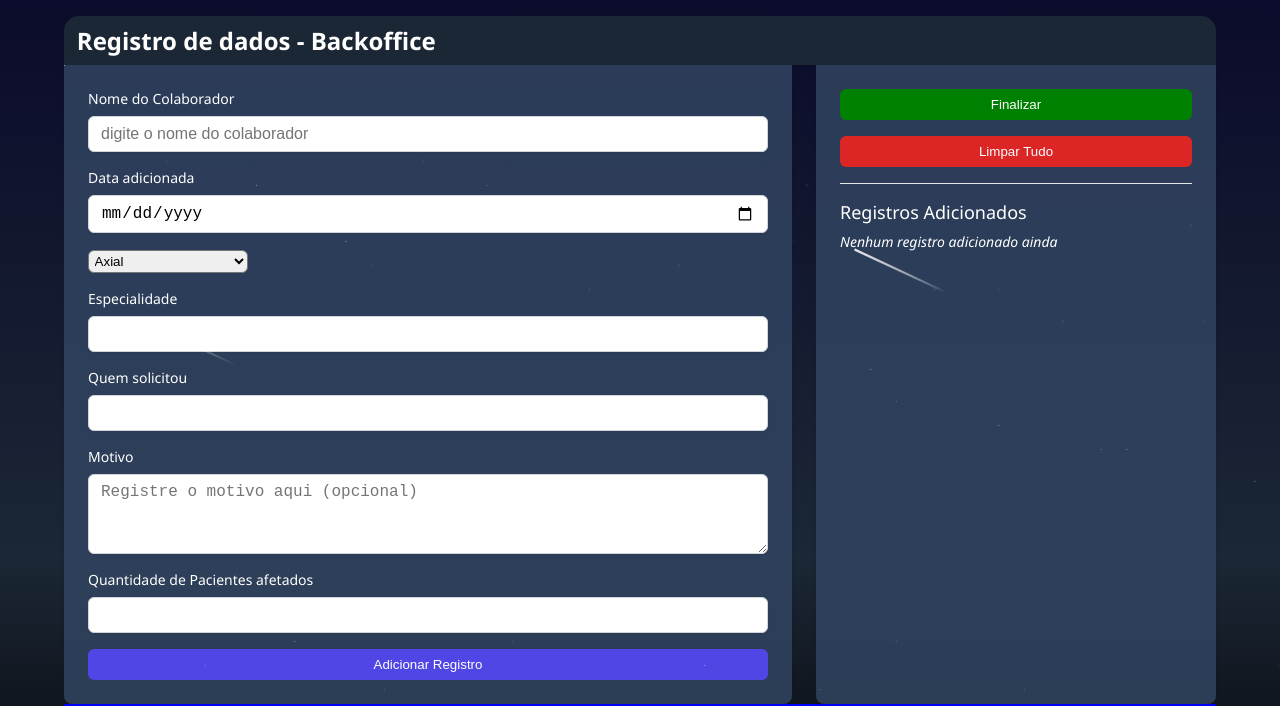
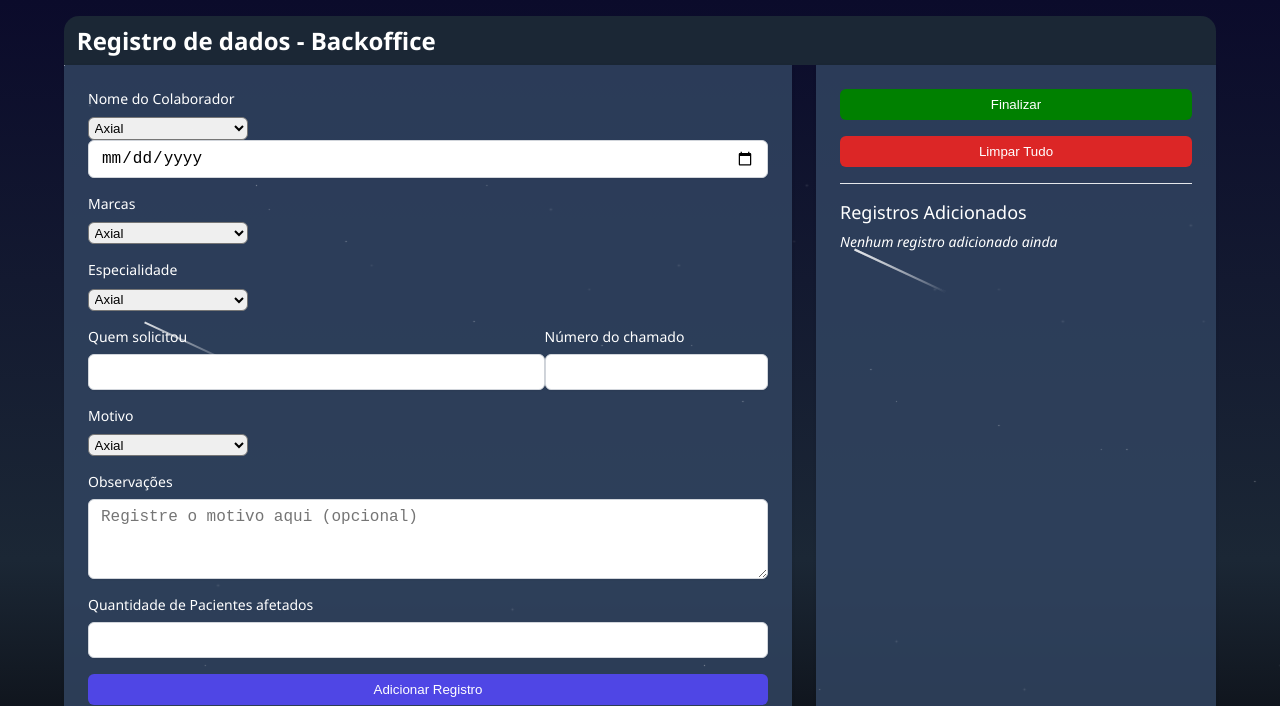
Before and after one commit to ronald1134/Project_forms, a plain HTML site: page index.html in a window 1280 px wide. Shown: the top 706 px of the page. Drawn offline with Linux system fonts and the light colour scheme.

Commit message:
add: Novos campos

```diff
--- a/index.html
+++ b/index.html
@@ -26,7 +26,21 @@
                 <form id="bloco-form" autocomplete="off">
                     <div class="form-group">
                         <label for="nome" class="form-label">Nome do Colaborador</label>
-                        <input type="text" id="nome" name="nome" class="form-input" placeholder="digite o nome do colaborador" minlength="3">
+                        <select class="seleção-marca" name="marcas" id="marcas">
+                            <option value="Axial">Axial</option>
+                            <option value="Cedimagem">Cedimagem</option>
+                            <option value="Delfin">Delfin</option>
+                            <option value="GCO">GCO</option>
+                            <option value="Multiscan">Multiscan</option>
+                            <option value="Plani Pro">Plani Pro</option>
+                            <option value="Pro Echo">Pro Echo</option>
+                            <option value="Cepem">Cepem</option>
+                            <option value="Sabedotti">Sabedotti</option>
+                            <option value="CDB">CDB</option>
+                            <option value="Umdi">Umdi</option>
+                            <option value="Gold">Gold</option>
+                            <option value="CDA">CDA</option>
+                            <option value="CDAF">CDAF</option>
                     </div>
 
                     <div class="form-group">
@@ -35,6 +49,7 @@
                     </div>
 
                     <div class="form-group">
+                        <label for="nome" class="form-label">Marcas</label>
                         <select class="seleção-marca" name="marcas" id="marcas">
                         <option value="Axial">Axial</option>
                         <option value="Cedimagem">Cedimagem</option>
@@ -55,16 +70,58 @@
 
                     <div class="form-group">
                         <label for="especialidade" class="form-label">Especialidade</label>
-                        <input type="text" id="especialidade" name="especialidade" class="form-input">
+                        <select class="seleção-marca" name="marcas" id="marcas">
+                            <option value="Axial">Axial</option>
+                            <option value="Cedimagem">Cedimagem</option>
+                            <option value="Delfin">Delfin</option>
+                            <option value="GCO">GCO</option>
+                            <option value="Multiscan">Multiscan</option>
+                            <option value="Plani Pro">Plani Pro</option>
+                            <option value="Pro Echo">Pro Echo</option>
+                            <option value="Cepem">Cepem</option>
+                            <option value="Sabedotti">Sabedotti</option>
+                            <option value="CDB">CDB</option>
+                            <option value="Umdi">Umdi</option>
+                            <option value="Gold">Gold</option>
+                            <option value="CDA">CDA</option>
+                            <option value="CDAF">CDAF</option>
+                            </select>
                     </div>
 
-                    <div class="form-group">
-                        <label for="quemSolicitou" class="form-label">Quem solicitou</label>
-                        <input type="text" id="quemSolicitou" name="quemSolicitou" class="form-input">
+                    <div style="display: flex;">
+                        <div class="form-group" style="width: 70%;">
+                            <label for="quemSolicitou" class="form-label">Quem solicitou</label>
+                            <input type="text" id="quemSolicitou" name="quemSolicitou" class="form-input">
+                        </div>
+
+                        <div class="form-group">
+                            <label for="quemSolicitou" class="form-label">Número do chamado</label>
+                            <input type="text" id="quemSolicitou" name="quemSolicitou" class="form-input">
+                        </div>
                     </div>
+
 
                     <div class="form-group">
                         <label for="motivo" class="form-label">Motivo</label>
+                        <select class="seleção-marca" name="motivo" id="motivo">
+                            <option value="Axial">Axial</option>
+                            <option value="Cedimagem">Cedimagem</option>
+                            <option value="Delfin">Delfin</option>
+                            <option value="GCO">GCO</option>
+                            <option value="Multiscan">Multiscan</option>
+                            <option value="Plani Pro">Plani Pro</option>
+                            <option value="Pro Echo">Pro Echo</option>
+                            <option value="Cepem">Cepem</option>
+                            <option value="Sabedotti">Sabedotti</option>
+                            <option value="CDB">CDB</option>
+                            <option value="Umdi">Umdi</option>
+                            <option value="Gold">Gold</option>
+                            <option value="CDA">CDA</option>
+                            <option value="CDAF">CDAF</option>
+                            </select>
+                    </div>
+                    <div class="form-group">
+                        <label for="motivo" class="form-label">Observações</label>
                         <textarea class="form-input form-textarea" id="motivo" name="motivo" rows="3"
                             placeholder="Registre o motivo aqui (opcional)"></textarea>
                     </div>
```
